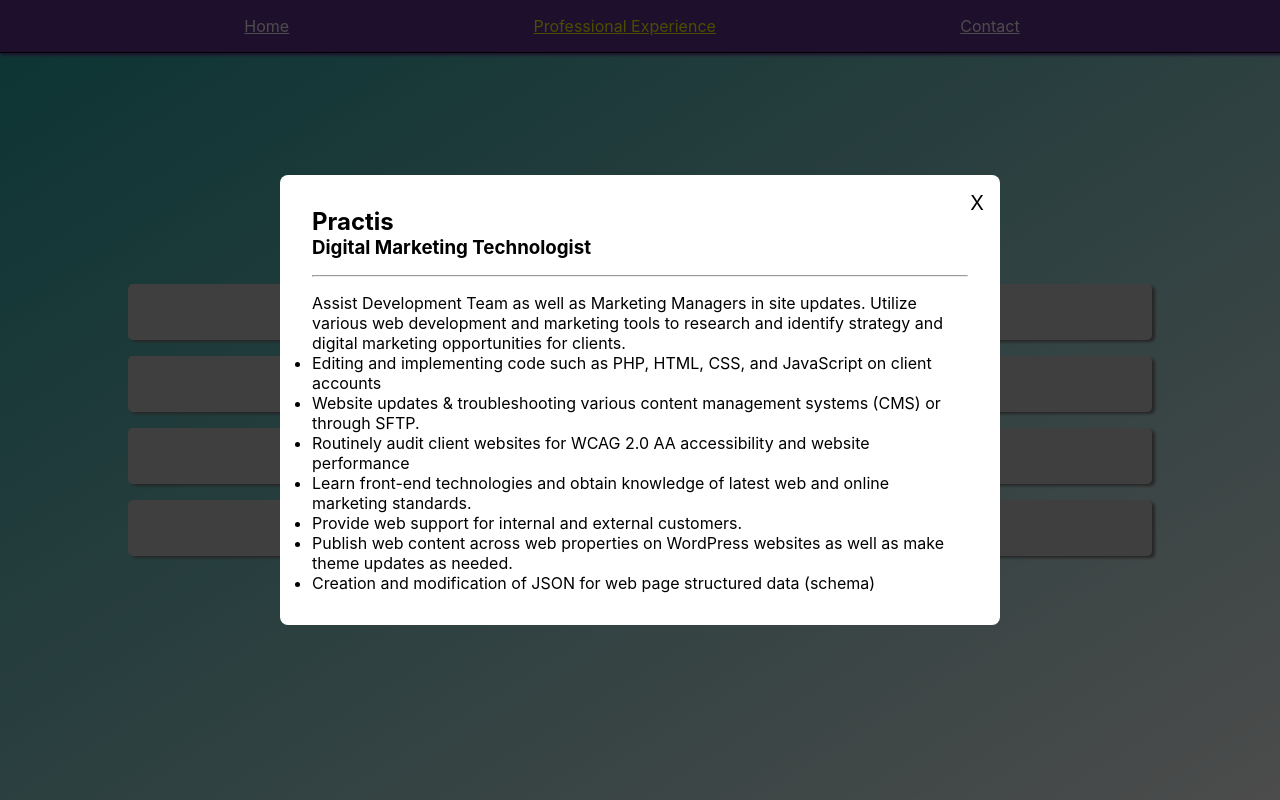
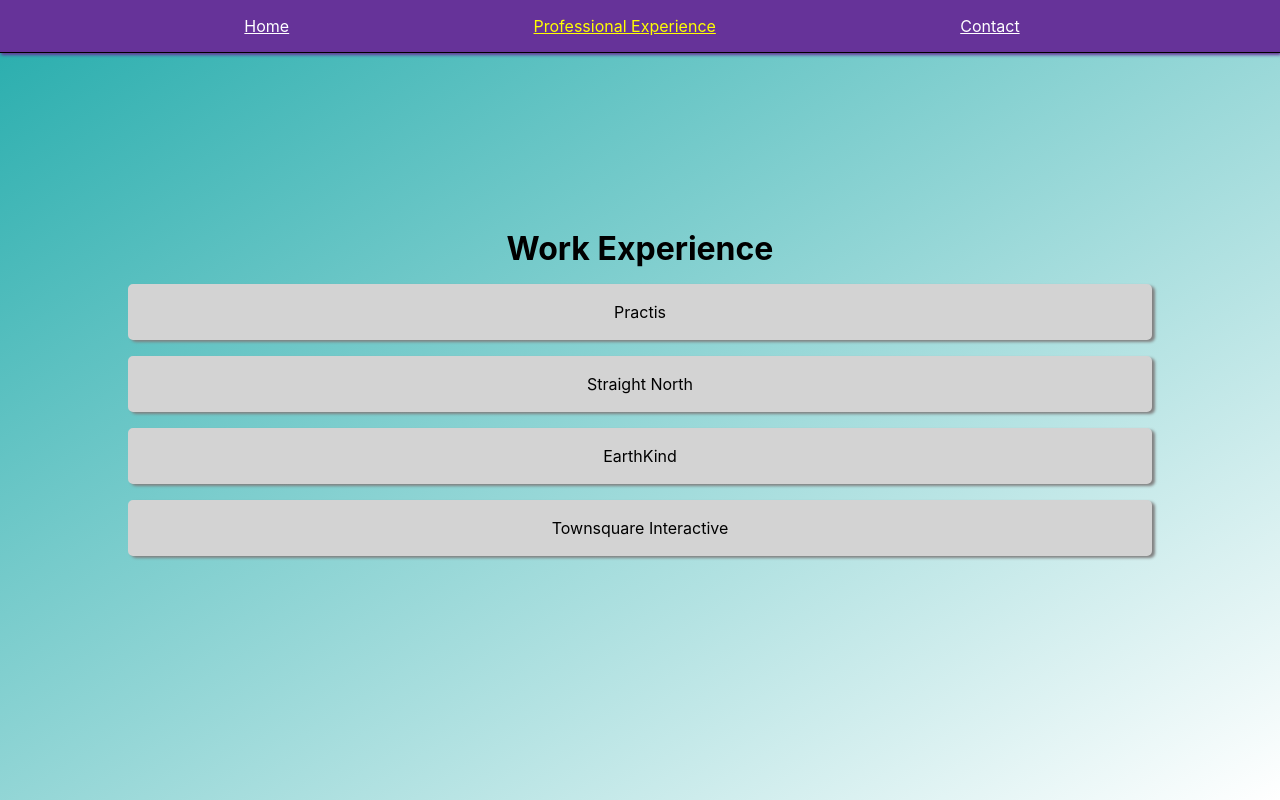
Before and after one commit to Doug-Sewell/portfolio-site, a React (Create React App) app: page /professional-experience in a window 1280 px wide. Built offline with nearby package versions, Linux system fonts and the light colour scheme.

Commit message:
Modal is now dynamic in the data it displays depending on what the user clicks on.

```diff
--- a/src/Components/JobExperience/JobExperience.js
+++ b/src/Components/JobExperience/JobExperience.js
@@ -22,43 +22,70 @@
             {
                 company: 'Straight North',
                 title: 'SEO Analyst',
-                description: 'Add later'
+                description: 'Created and executed search engine optimization (SEO) strategies for clients in a variety of industries. Coordinated tasks that needed to be accomplished month-to-month, providing liaison between Account Managers and Account Coordinators. Assisted Account Coordinators with website changes - including JavaScript and CSS updates',
+                responsibilities: ['Collaborated with colleagues and management to develop a new team as part of a company initiative',
+                    'Created standard operating procedures to be carried out by team members',
+                    'Increased web traffic and conversions to client websites',
+                    'Assisted in the technical website changes, improving function and customer experience',
+                    'Created quarterly, six-months, and twelve-month strategies for clients to achieve short term and long-term gains over time.',
+                    'Analyzed data (such as organic web traffic, keyword targets, referral traffic, and other metrics) to judge campaign performance and create actionable tasks based on data analysis']
             },
             {
                 company: "EarthKind",
                 title: 'Marketing Coordinator',
-                description: 'Add later'
+                description: 'Executed various marketing efforts of the company including email compaigns, social campaigns, blog maintenance, data reporting, website maintenance, and other projects as they arose. Served as the central contact for various technical efforts both internally and externally for the company.',
+                responsibilities: ['Utilize company CRM to manage current customers and prospects.',
+                    'Organize e-mail lists and manage company newsletters.',
+                    'Manage and update company website.',
+                    'Manage company\'s social media accounts.',
+                    'Conduct weekly meetings with company CEO and marketing partners.',
+                    'Manage digital ad strategies for best ROI.',
+                    'Coordinate marketing efforts with partners for uniformity.',
+                    'Manage data reporting and analysis.']
             },
             {
                 company: 'Townsquare Interactive',
                 title: 'SEO Analyst',
-                description: 'Add later'
+                description: 'Implemented technical website changes to client websites. Identified improvement needs for campaigns. Collaborated with other analysts and management on education initiatives for Account Managers.',
+                responsibilities: ['Authored many internal write-ups on technical tutorials for web design and SEO best practices as well as write-ups on industry trends that affected company performance', 'Orchestrated training sessions with sales, new employees, and seasoned employees on technical best practices as well as client objection handling']
             }
         ],
-        showModal: true
+        showModal: false,
+        jobToDisplay: null
     }
 
     closeModal() {
         this.setState({ showModal: false });
     }
 
+
+    jobClicked(num) {
+        this.setState({ showModal: true, jobToDisplay: num });
+    }
+
     render() {
 
         const jobs = this.state.jobs.map((job, index) => {
-            return (<div key={index} className={classes.JobCard}>
-                <Card
-                    className={classes.JobCard}>{job.company}</Card>
-            </div>);
+            return (
+                <div
+                    key={index}
+                    className={classes.JobCard}
+                    onClick={() => this.jobClicked(index)}>
+                    <Card
+                        className={classes.JobCard}
+                    >{job.company}</Card>
+                </div>
+            );
         });
 
         let modal = null;
 
         if (this.state.showModal) {
             modal = <Modal
-                company={this.state.jobs[0].company}
-                jobTitle={this.state.jobs[0].title}
-                jobDescription={this.state.jobs[0].description}
-                jobResponsibilities={this.state.jobs[0].responsibilities}
+                company={this.state.jobs[this.state.jobToDisplay].company}
+                jobTitle={this.state.jobs[this.state.jobToDisplay].title}
+                jobDescription={this.state.jobs[this.state.jobToDisplay].description}
+                jobResponsibilities={this.state.jobs[this.state.jobToDisplay].responsibilities}
                 closeModal={() => this.closeModal()} />
         }
 
--- a/src/Components/JobExperience/JobExperience.module.css
+++ b/src/Components/JobExperience/JobExperience.module.css
@@ -2,6 +2,7 @@
     width:80%;
     margin-bottom:1rem;
     text-align:center;
+    cursor:pointer;
 }
 
 .Container {
--- a/src/UI/DougPhoto/DougPhoto.js
+++ b/src/UI/DougPhoto/DougPhoto.js
@@ -3,8 +3,8 @@
 import classes from './DougPhoto.module.css';
 
 const photo = () => <img
-className={classes.photo}
- src={image}
- alt="Doug Sewell" />;
+    className={classes.photo}
+    src={image}
+    alt="Doug Sewell" />;
 
 export default photo;
--- a/src/UI/Modal/Modal.js
+++ b/src/UI/Modal/Modal.js
@@ -6,15 +6,16 @@
     let responsibilities = null;
 
     if (props.jobResponsibilities) {
-        responsibilities = props.jobResponsibilities.map((responsibility,index) => <li key={index}>{responsibility}</li>);
+        responsibilities = props.jobResponsibilities.map((responsibility, index) => <li key={index}>{responsibility}</li>);
     }
 
     return (
-        <div className={classes.ModalContainer}>
+        <div className={classes.ModalContainer}
+            onClick={() => props.closeModal()}>
             <div className={classes.Modal}>
                 <p
-                className={classes.Exit}
-                onClick={() => props.closeModal()}>X</p>
+                    className={classes.Exit}
+                    onClick={() => props.closeModal()}>X</p>
                 <h2>{props.company}</h2>
                 <h3>{props.jobTitle}</h3>
                 <hr />
```
